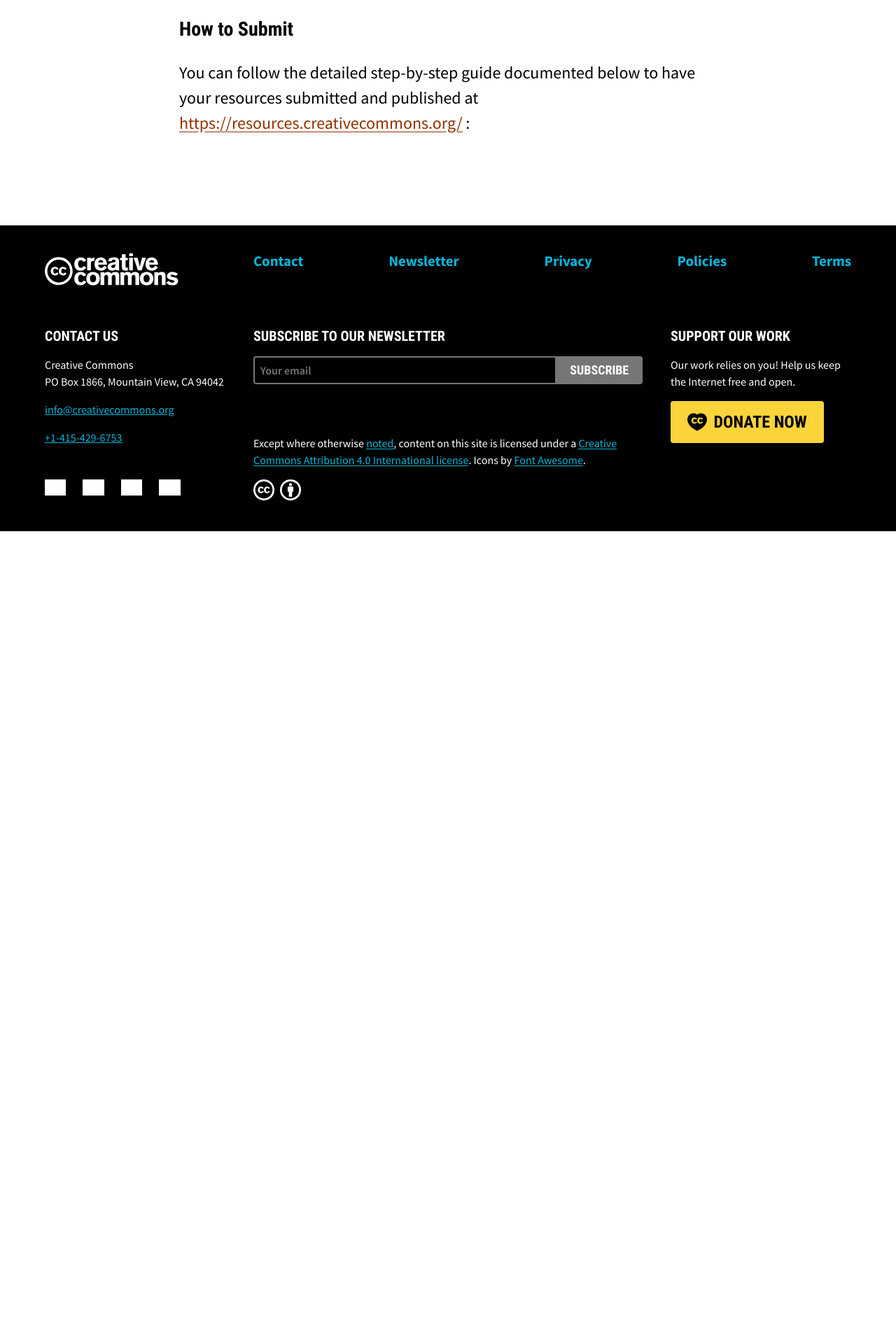
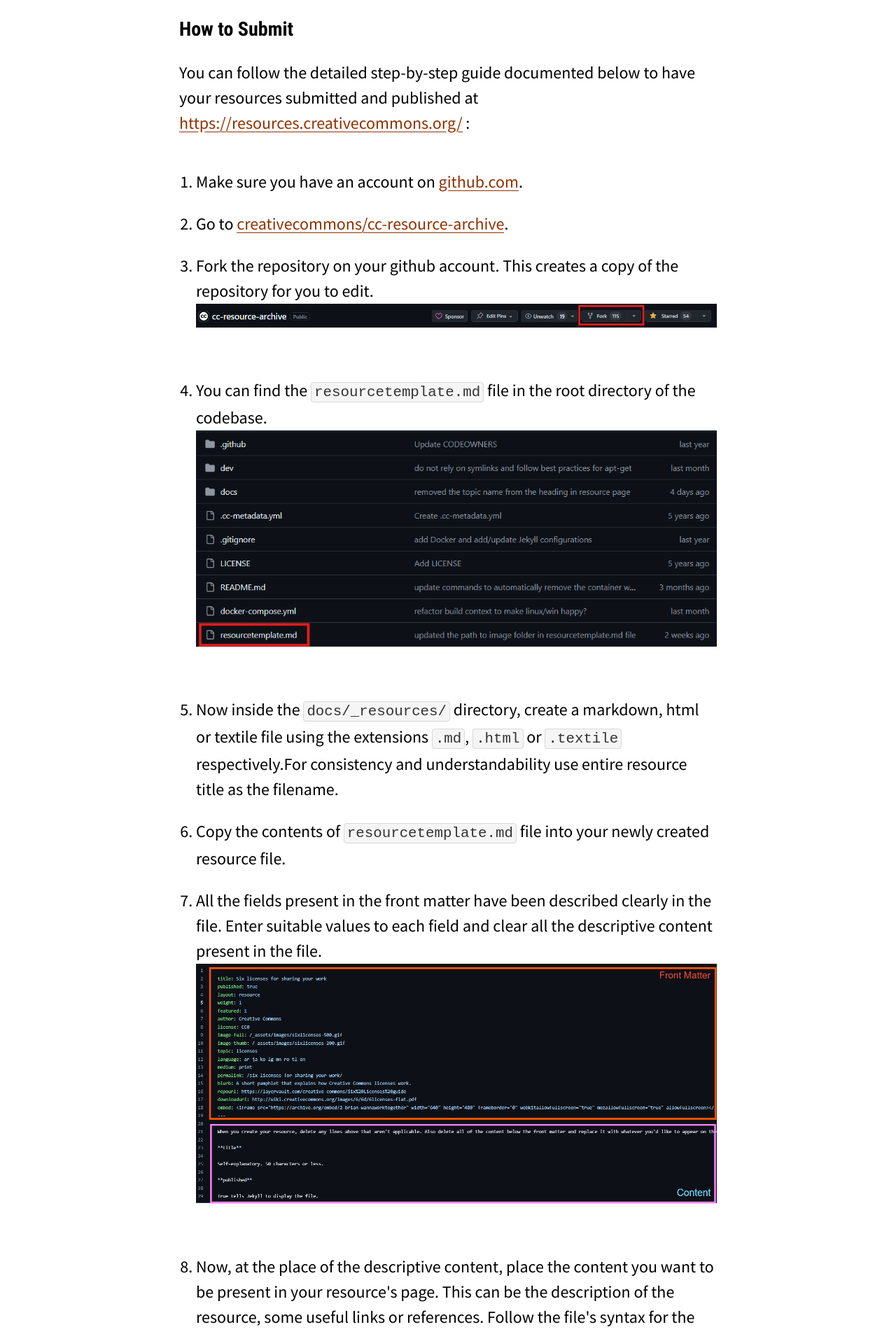
Before and after one commit to creativecommons/cc-resource-archive, a Jekyll site: the page built from docs/_pages/submission.html, in a window 1280 px wide. Shown: the part 562-2468 px from the top of the page at 70% size. Built offline with Jekyll 4.4.1, drawn with Linux system fonts in a browser that asks for light colours; nearby versions of some CDN libraries; some web fonts are replaced; library files that are not in the unit come from our copies; before the commit the page ends 1321 px from its top, so only the background shows below that; some of the changed text lies outside the part shown; grey boxes are pictures that could not be loaded.

Commit message:
added guiding images and steps for submitting the resources

```diff
--- a/docs/_assets/css/style.css
+++ b/docs/_assets/css/style.css
@@ -38,6 +38,7 @@
   font-family: monospace;
   color: rgb(51, 51, 51);
   background-color: #f5f5f5;
+  font-size: 1.3rem;
 }
 
 /* Styles for listing.html resource thumbnail cards */
@@ -172,6 +173,10 @@
   left: unset;
 }
 
+.submit-page main > ol li {
+  margin: 1em 0;
+}
+
 /* Styles For footer.html */
 footer {
   box-sizing: border-box;
--- a/docs/_pages/submission.html
+++ b/docs/_pages/submission.html
@@ -34,6 +34,46 @@
         You can follow the detailed step-by-step guide documented below to have your resources submitted and published at <a href="https://resources.creativecommons.org/">https://resources.creativecommons.org/</a> :
       </p>
 
+      <ol>
+        <li>
+          Make sure you have an account on <a href="https://github.com/">github.com</a>.
+        </li>
+        <li>
+          Go to <a href="https://github.com/creativecommons/cc-resource-archive">creativecommons/cc-resource-archive</a>.
+        </li>
+        <li>
+          Fork the repository on your github account. This creates a copy of the repository for you to edit.
+          <figure><img src="/_assets/images/guide_fork.png" alt="guiding image for forking"></figure>
+        </li>
+        <li>
+          You can find the <code>resourcetemplate.md</code> file in the root directory of the codebase.
+          <figure><img src="/_assets/images/guide_resourcetemplate.png" alt="guiding image for resource template file"></figure>
+        </li>
+        <li>
+          Now inside the <code>docs/_resources/</code> directory, create a markdown, html or textile file using the extensions <code>.md</code>, <code>.html</code> or <code>.textile</code> respectively.For consistency and understandability use entire resource title as the filename.
+        </li>
+        <li>
+          Copy the contents of <code>resourcetemplate.md</code> file into your newly created resource file.
+        </li>
+        <li>
+          All the fields present in the front matter have been described clearly in the file. Enter suitable values to each field and clear all the descriptive content present in the file.
+          <figure><img src="/_assets/images/guide_sections.png" alt="guiding image for sections in file"></figure>
+        </li>
+        <li>
+          Now, at the place of the descriptive content, place the content you want to be present in your resource's page. This can be the description of the resource, some useful links or references. Follow the file's syntax for the content, for example links, etc..
+        </li>
+        <li>
+          Once you have done all the changes, commit them to the repository through the <code>commit changes</code> button.
+        </li>
+        <li>
+          Upload the images to the <code>docs/_assets/images/</code> folder and any downloadable resource content to <code>docs/_assets/downloads</code> folder. Commit these changes too.
+        </li>
+        <li>
+          Now you should be able to see an option <code>comapre and pull request</code> for your changes. Simply open a pull request to merge your repository's changes to the main <a href="https://github.com/creativecommons/cc-resource-archive">creativecommons/cc-resource-archive</a> repository.
+        </li>
+
+      </ol>
+
     </main>
 
     <!-- Footer -->
```
Also changed, not shown: docs/_assets/images/guide_fork.png (added), docs/_assets/images/guide_resourcetemplate.png (added), docs/_assets/images/guide_sections.png (added).
